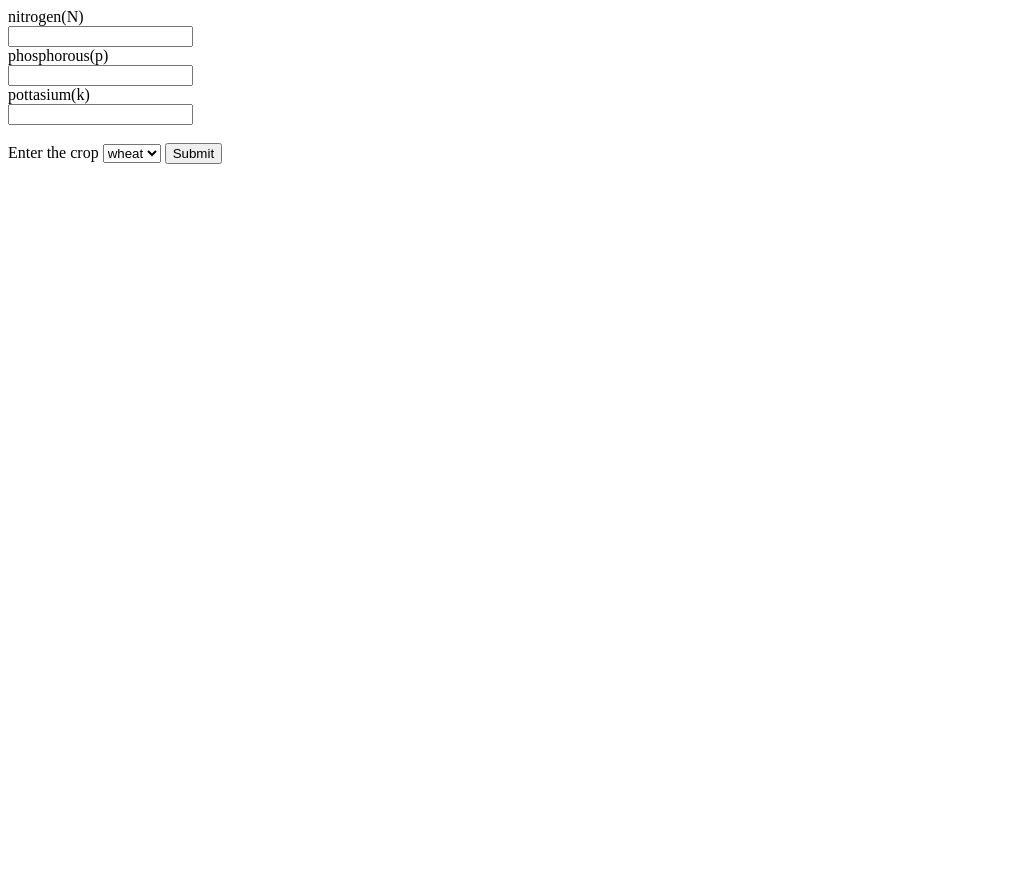
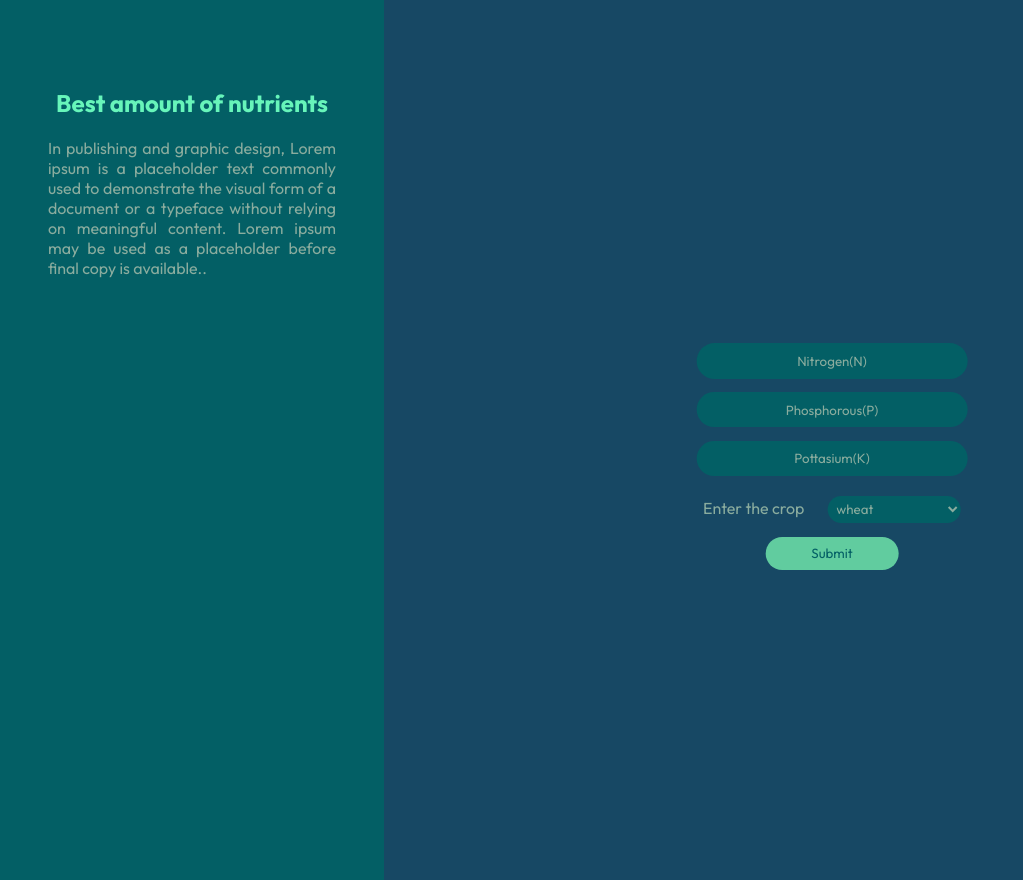
Before and after one commit to psr-creator/Agrivate, a Flask app: page /form2 in a window 1280 px wide. Shown: the whole page, without its empty margins (0-1023 px from the left). Run offline with Flask 2, Linux system fonts and the light colour scheme.

Commit message:
form2 ui

```diff
--- a/app/static/form.css
+++ b/app/static/form.css
@@ -79,3 +79,15 @@ input{
     display: inline !important;
     width: 20em;
 }
+
+.select{
+    width: 10em;
+    color: #8AAC9E;
+    background-color: #035F65;
+    padding: 0.35em;
+    border: none;
+    border-radius: 15px;
+    font-family: 'Outfit', sans-serif;
+    margin-left: 1.5em;
+
+}
--- a/app/templates/form2.html
+++ b/app/templates/form2.html
@@ -5,28 +5,36 @@
     <meta http-equiv="X-UA-Compatible" content="IE=edge">
     <meta name="viewport" content="width=device-width, initial-scale=1.0">
     <title>Document</title>
+    <link rel="stylesheet" href="static/form.css">
+
 </head>
 <body>
+    <div class="split left">
+        <div class="content">
+            <h2>Best amount of nutrients</h2>
+          <p>In publishing and graphic design, Lorem ipsum is a placeholder text commonly used to demonstrate the visual form of a document or a typeface without relying on meaningful content. Lorem ipsum may be used as a placeholder before final copy is available..</p>
+        </div>
+      </div>
+      <div class="split right">
+        <div class="centered">
+    <form action="">
+        <input type="text" id="fname" name="fname" value="" placeholder="Nitrogen(N)"><br>
+        <!-- <label for="fname">phosphorous(p)</label><br> -->
+        <input type="text" id="fname" name="fname" value="" placeholder="Phosphorous(P)"><br>
+        <input type="text" id="lname" name="lname" value="" placeholder="Pottasium(K)"><br><br>
 
-    <form action="">
-        <label for="fname">nitrogen(N)</label><br>
-        <input type="text" id="fname" name="fname" value=""><br>
-        <label for="fname">phosphorous(p)</label><br>
-        <input type="text" id="fname" name="fname" value=""><br>
 
-        <label for="lname">pottasium(k)</label><br>
-
-        <input type="text" id="lname" name="lname" value=""><br><br>
         <label for="crops">Enter the crop</label>
 
-        <select name= crop>
+        <select class = "select" name= crop>
             {% for crop in crop %}
             <option value= "{{crop}}" SELECTED>{{crop}}</option>"
             {% endfor %}
-        </select>
+        </select><br>
 
-        <input type="submit" value="Submit">
+        <input class="button" type="submit" value="Submit">
       </form>
-
+    </div>
+</div>
 </body>
 </html>
```
